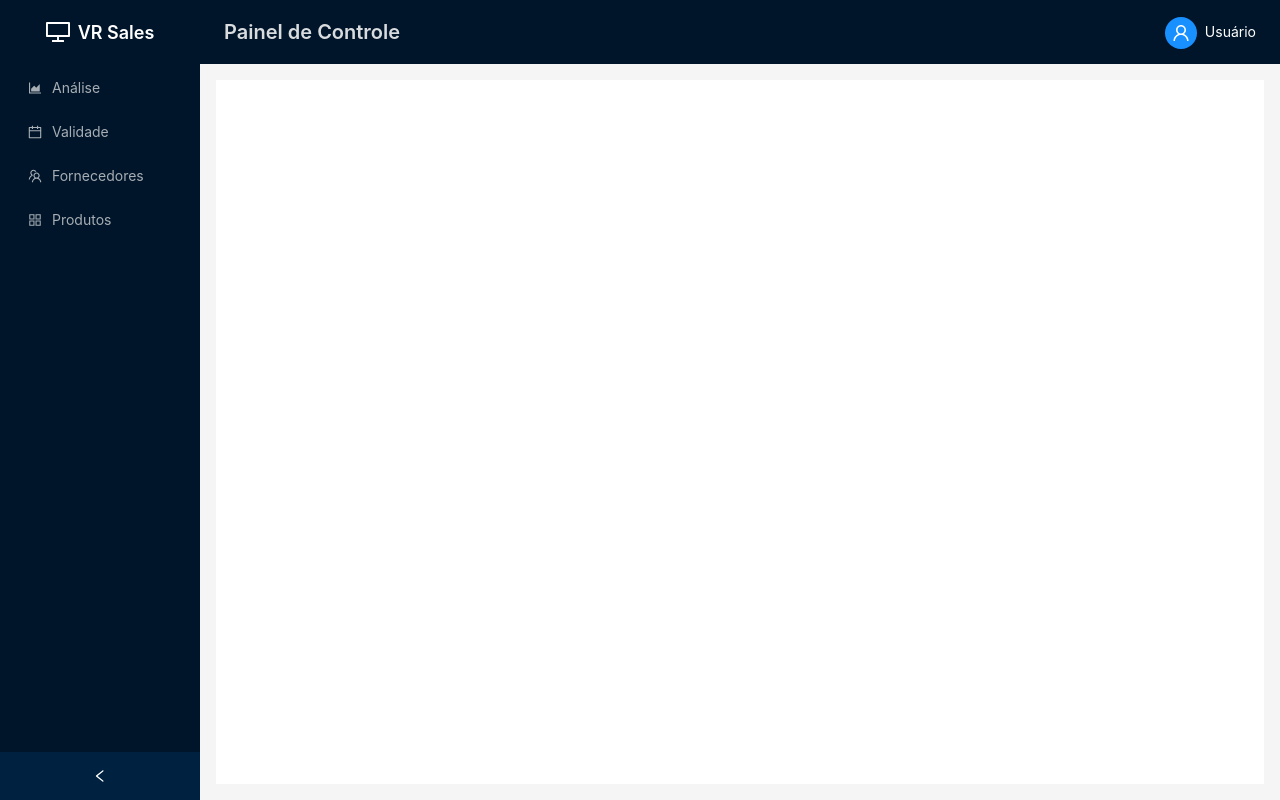
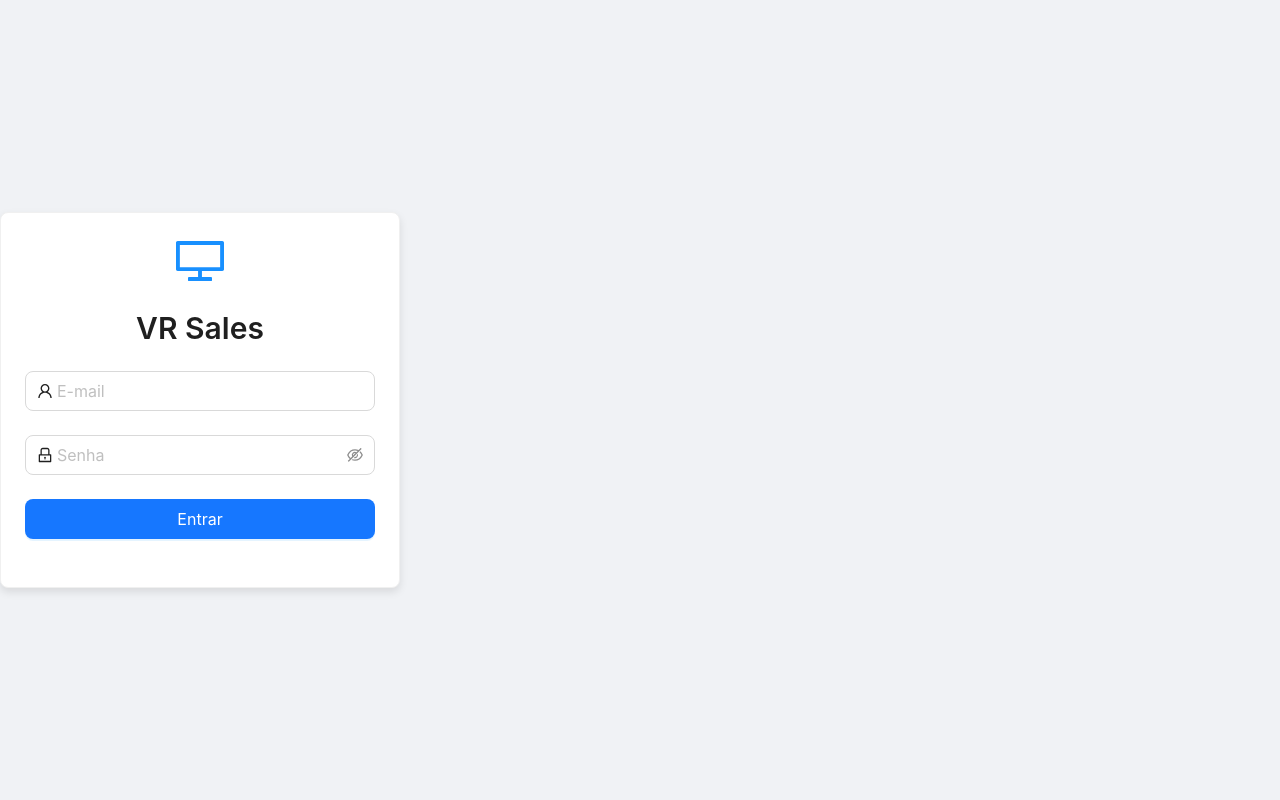
Before and after one commit to Verax-System/VRSales, a React (Vite) app in the folder client/: page /login in a window 1280 px wide. Built offline with nearby package versions, Linux system fonts and the light colour scheme.

Commit message:
feat(auth): implement authentication context and login functionality with protected routes

```diff
--- a/client/src/App.jsx
+++ b/client/src/App.jsx
@@ -6,68 +6,69 @@ import {
   AreaChartOutlined,
   UserOutlined,
   SettingOutlined,
-  LogoutOutlined
+  LogoutOutlined,
+  TeamOutlined,
+  CalendarOutlined,
 } from '@ant-design/icons';
-import { Routes, Route, useNavigate, useLocation } from 'react-router-dom';
+import { Routes, Route, useNavigate, useLocation, Outlet } from 'react-router-dom';
+import { useAuth } from './context/AuthContext'; // Importa nosso hook
+
+import ProtectedRoute from './components/ProtectedRoute.jsx';
+import LoginPage from './pages/LoginPage.jsx';
 import ProductPage from './pages/ProductPage.jsx';
 import DashboardPage from './pages/DashboardPage.jsx';
+import SupplierPage from './pages/SupplierPage.jsx';
+import ExpirationControlPage from './pages/ExpirationControlPage.jsx';
+
 import './App.css';
-import { CalendarOutlined } from '@ant-design/icons';
-import ExpirationControlPage from './pages/ExpirationControlPage.jsx'; // <-- Nova importação
-import { TeamOutlined } from '@ant-design/icons'; // <-- Importe o novo ícone
-import SupplierPage from './pages/SupplierPage.jsx'; // <-- Importe a nova página
 
-
-const { Header, Content, Footer, Sider } = Layout;
+const { Header, Content, Sider } = Layout;
 const { Title } = Typography;
 
-const menuItems = [
-  { key: '/', icon: <AreaChartOutlined />, label: 'Análise' },
-  { key: '/expiration', icon: <CalendarOutlined />, label: 'Validade' }, // <-- Novo item
-  { key: '/suppliers', icon: <TeamOutlined />, label: 'Fornecedores' },
-  { key: '/products', icon: <AppstoreOutlined />, label: 'Produtos' },
-];
-
-const userMenuItems = (
-  <Menu>
-    <Menu.Item key="profile" icon={<UserOutlined />}>Meu Perfil</Menu.Item>
-    <Menu.Item key="settings" icon={<SettingOutlined />}>Configurações</Menu.Item>
-    <Menu.Divider />
-    <Menu.Item key="logout" icon={<LogoutOutlined />}>Sair</Menu.Item>
-  </Menu>
-);
-
-const App = () => {
+const MainLayout = () => {
   const [collapsed, setCollapsed] = useState(false);
   const navigate = useNavigate();
   const location = useLocation();
+  const { logout } = useAuth(); // Pega a função logout do contexto
 
   const handleMenuClick = ({ key }) => {
-    navigate(key);
+    if (key === 'logout') {
+      logout();
+    } else {
+      navigate(key);
+    }
   };
+
+  const userMenuItems = (
+    <Menu onClick={handleMenuClick}>
+      <Menu.Item key="profile" icon={<UserOutlined />}>Meu Perfil</Menu.Item>
+      <Menu.Item key="settings" icon={<SettingOutlined />}>Configurações</Menu.Item>
+      <Menu.Divider />
+      <Menu.Item key="logout" icon={<LogoutOutlined />} danger>Sair</Menu.Item>
+    </Menu>
+  );
+
+  const menuItems = [
+    { key: '/', icon: <AreaChartOutlined />, label: 'Análise' },
+    { key: '/products', icon: <AppstoreOutlined />, label: 'Produtos' },
+    { key: '/suppliers', icon: <TeamOutlined />, label: 'Fornecedores' },
+    { key: '/expiration', icon: <CalendarOutlined />, label: 'Validade' },
+  ];
 
   return (
     <Layout style={{ minHeight: '100vh' }}>
       <Sider collapsible collapsed={collapsed} onCollapse={setCollapsed} theme="dark">
         <div className="logo-vertical">
-          <DesktopOutlined style={{ fontSize: '24px', color: '#fff' }}/>
+          <DesktopOutlined style={{ fontSize: '24px', color: '#fff' }} />
           {!collapsed && <span className="logo-text">VR Sales</span>}
         </div>
-        <Menu
-          theme="dark"
-          selectedKeys={[location.pathname]}
-          mode="inline"
-          items={menuItems}
-          onClick={handleMenuClick}
-        />
+        <Menu theme="dark" selectedKeys={[location.pathname]} mode="inline" items={menuItems} onClick={handleMenuClick} />
       </Sider>
       <Layout className="site-layout">
         <Header className="site-header">
-          <Title level={4} style={{ color: 'rgba(255, 255, 255, 0.85)', margin: 0 }}>
-            Painel de Controle
-          </Title>
+          <div /> {/* Espaçador para alinhar à direita */}
           <Dropdown overlay={userMenuItems}>
-            <a onClick={(e) => e.preventDefault()} style={{color: 'white'}}>
+            <a onClick={(e) => e.preventDefault()} style={{ color: 'white' }}>
               <Space>
                 <Avatar style={{ backgroundColor: '#1890ff' }} icon={<UserOutlined />} />
                 <span>Usuário</span>
@@ -75,20 +76,28 @@ const App = () => {
             </a>
           </Dropdown>
         </Header>
-        {/* CORREÇÃO AQUI: Adicionado overflow para permitir rolagem e ajustado o margin */}
         <Content style={{ margin: '16px', overflow: 'auto' }}>
-          <div className="site-layout-background" style={{ padding: 24, minHeight: '100%' }}>
-            <Routes>
-              <Route path="/" element={<DashboardPage />} />
-              <Route path="/products" element={<ProductPage />} />
-              <Route path="/suppliers" element={<SupplierPage />} />
-              <Route path="/expiration" element={<ExpirationControlPage />} />
-            </Routes>
-          </div>
+            <Outlet /> {/* As rotas filhas (protegidas) serão renderizadas aqui */}
         </Content>
       </Layout>
     </Layout>
   );
 };
 
+const App = () => {
+  return (
+    <Routes>
+      <Route path="/login" element={<LoginPage />} />
+      <Route element={<ProtectedRoute />}>
+        <Route element={<MainLayout />}>
+            <Route path="/" element={<DashboardPage />} />
+            <Route path="/products" element={<ProductPage />} />
+            <Route path="/suppliers" element={<SupplierPage />} />
+            <Route path="/expiration" element={<ExpirationControlPage />} />
+        </Route>
+      </Route>
+    </Routes>
+  );
+};
+
 export default App;
--- a/client/src/api/ApiService.js
+++ b/client/src/api/ApiService.js
@@ -23,6 +23,7 @@ apiClient.interceptors.response.use(
   (error) => {
     if (error.response && error.response.status === 401) {
       localStorage.removeItem('accessToken');
+      window.location.href = '/login';
       // window.location.href = '/login'; // Descomente quando a tela de login for criada
       message.error('Sua sessão expirou. Por favor, faça o login novamente.');
     }
--- /dev/null
+++ b/client/src/components/ProtectedRoute.jsx
@@ -0,0 +1,17 @@
+import React from 'react';
+import { Navigate, Outlet } from 'react-router-dom';
+import { useAuth } from '../context/AuthContext';
+
+const ProtectedRoute = () => {
+  const { isAuthenticated } = useAuth();
+
+  if (!isAuthenticated) {
+    // Redireciona para a página de login se não estiver autenticado
+    return <Navigate to="/login" />;
+  }
+
+  // Se estiver autenticado, renderiza o conteúdo da rota (nosso layout principal)
+  return <Outlet />;
+};
+
+export default ProtectedRoute;
--- /dev/null
+++ b/client/src/context/AuthContext.jsx
@@ -0,0 +1,52 @@
+import React, { createContext, useState, useContext, useEffect } from 'react';
+import ApiService from '../api/ApiService';
+import { useNavigate } from 'react-router-dom';
+
+const AuthContext = createContext(null);
+
+export const AuthProvider = ({ children }) => {
+  const [isAuthenticated, setIsAuthenticated] = useState(false);
+  const [loading, setLoading] = useState(true);
+  const navigate = useNavigate();
+
+  useEffect(() => {
+    // Verifica se já existe um token no carregamento da aplicação
+    const token = localStorage.getItem('accessToken');
+    if (token) {
+      setIsAuthenticated(true);
+    }
+    setLoading(false);
+  }, []);
+
+  const login = async (username, password) => {
+    try {
+      await ApiService.login(username, password);
+      setIsAuthenticated(true);
+      navigate('/'); // Redireciona para o dashboard após o login
+    } catch (error) {
+      setIsAuthenticated(false);
+      throw error; // Lança o erro para a página de login tratar
+    }
+  };
+
+  const logout = () => {
+    ApiService.logout();
+    setIsAuthenticated(false);
+    navigate('/login');
+  };
+
+  if (loading) {
+    return <div>Carregando...</div>; // Ou um componente de spinner/loading
+  }
+
+  return (
+    <AuthContext.Provider value={{ isAuthenticated, login, logout }}>
+      {children}
+    </AuthContext.Provider>
+  );
+};
+
+// Hook customizado para facilitar o uso do contexto
+export const useAuth = () => {
+  return useContext(AuthContext);
+};
--- a/client/src/main.jsx
+++ b/client/src/main.jsx
@@ -1,13 +1,16 @@
 import { StrictMode } from 'react';
 import { createRoot } from 'react-dom/client';
 import { BrowserRouter } from 'react-router-dom';
+import { AuthProvider } from './context/AuthContext'; // Importa nosso provider
 import App from './App.jsx';
 import './index.css';
 
 createRoot(document.getElementById('root')).render(
   <StrictMode>
     <BrowserRouter>
-      <App />
+      <AuthProvider> {/* Envolve a aplicação com o contexto */}
+        <App />
+      </AuthProvider>
     </BrowserRouter>
   </StrictMode>
 );
--- /dev/null
+++ b/client/src/pages/LoginPage.jsx
@@ -0,0 +1,49 @@
+import React, { useState } from 'react';
+import { Form, Input, Button, Card, message, Typography } from 'antd';
+import { UserOutlined, LockOutlined, DesktopOutlined } from '@ant-design/icons';
+import { useAuth } from '../context/AuthContext';
+
+const { Title } = Typography;
+
+const LoginPage = () => {
+  const { login } = useAuth();
+  const [loading, setLoading] = useState(false);
+
+  const onFinish = async (values) => {
+    setLoading(true);
+    try {
+      await login(values.email, values.password);
+      message.success('Login realizado com sucesso!');
+    } catch (error) {
+      message.error('Falha no login. Verifique seu e-mail e senha.');
+    } finally {
+      setLoading(false);
+    }
+  };
+
+  return (
+    <div style={{ display: 'flex', justifyContent: 'center', alignItems: 'center', height: '100vh', background: '#f0f2f5' }}>
+      <Card style={{ width: 400, boxShadow: '0 4px 8px 0 rgba(0,0,0,0.1)' }}>
+        <div style={{ textAlign: 'center', marginBottom: '24px' }}>
+            <DesktopOutlined style={{ fontSize: '48px', color: '#1890ff' }}/>
+            <Title level={2}>VR Sales</Title>
+        </div>
+        <Form name="login" onFinish={onFinish}>
+          <Form.Item name="email" rules={[{ required: true, message: 'Por favor, insira seu e-mail!' }, { type: 'email', message: 'E-mail inválido!' }]}>
+            <Input prefix={<UserOutlined />} placeholder="E-mail" size="large" />
+          </Form.Item>
+          <Form.Item name="password" rules={[{ required: true, message: 'Por favor, insira sua senha!' }]}>
+            <Input.Password prefix={<LockOutlined />} placeholder="Senha" size="large" />
+          </Form.Item>
+          <Form.Item>
+            <Button type="primary" htmlType="submit" style={{ width: '100%' }} size="large" loading={loading}>
+              Entrar
+            </Button>
+          </Form.Item>
+        </Form>
+      </Card>
+    </div>
+  );
+};
+
+export default LoginPage;
```
